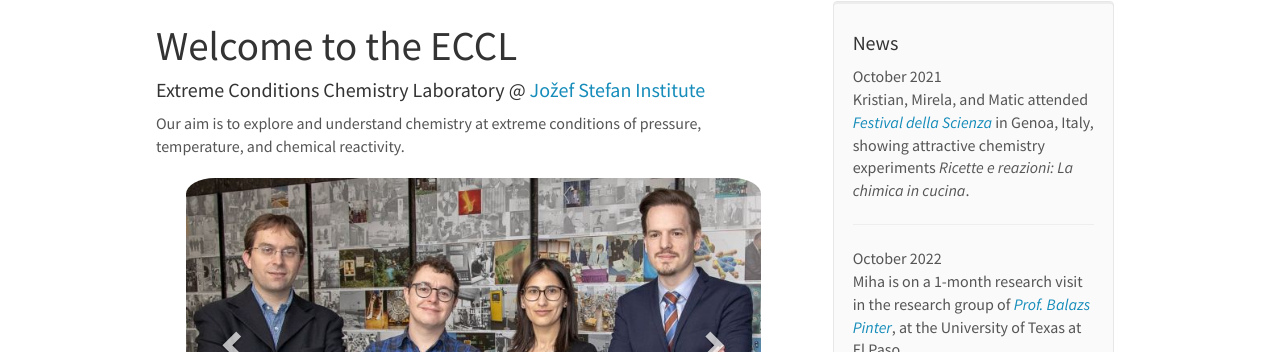
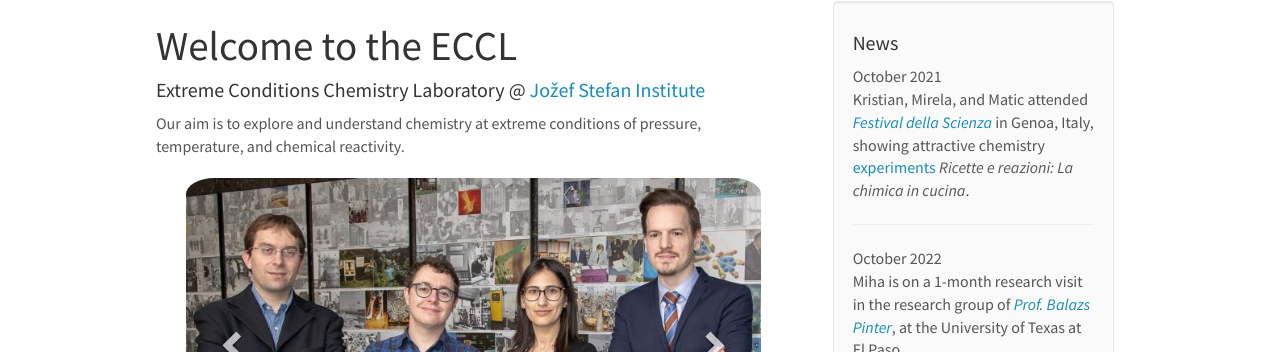
Before and after one commit to eccl-jsi/eccl-jsi.github.io, a Jekyll site: the page built from _pages/home.md, in a window 1280 px wide and 900 px high. Shown: the part 69-421 px from the top of the window. Built offline with Jekyll 4.4.1, drawn with Linux system fonts in a browser that asks for light colours; nearby versions of some CDN libraries; some of the changed lines change nothing that is shown.

Commit message:
Update news.yml

```diff
--- a/_data/news.yml
+++ b/_data/news.yml
@@ -1,5 +1,5 @@
 - date: October 2021
-  headline: "Kristian, Mirela, and Matic attended <i><a href='https://www.festivalscienza.it/site/home.html'>Festival della Scienza</a></i> in Genoa, Italy, showing attractive chemistry experiments <i>Ricette e reazioni: La chimica in cucina</i>."
+  headline: "Kristian, Mirela, and Matic attended <i><a href='https://www.festivalscienza.it/site/home.html'>Festival della Scienza</a></i> in Genoa, Italy, showing attractive chemistry <a href='https://www.facebook.com/festivaldellascienza/videos/906351613664704/'>experiments</a> <i>Ricette e reazioni: La chimica in cucina</i>."
 
 - date: October 2022
   headline: "Miha is on a 1-month research visit in the research group of <a href='https://comicgroup.eu/'><i>Prof. Balazs Pinter</i></a>, at the University of Texas at El Paso."
```
